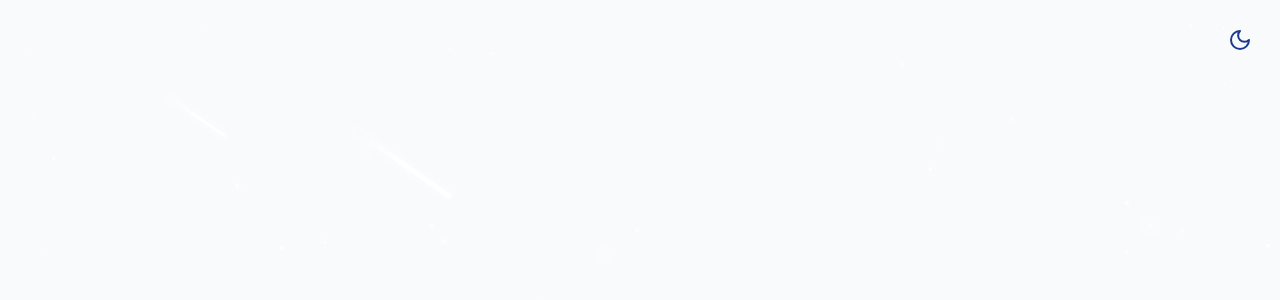
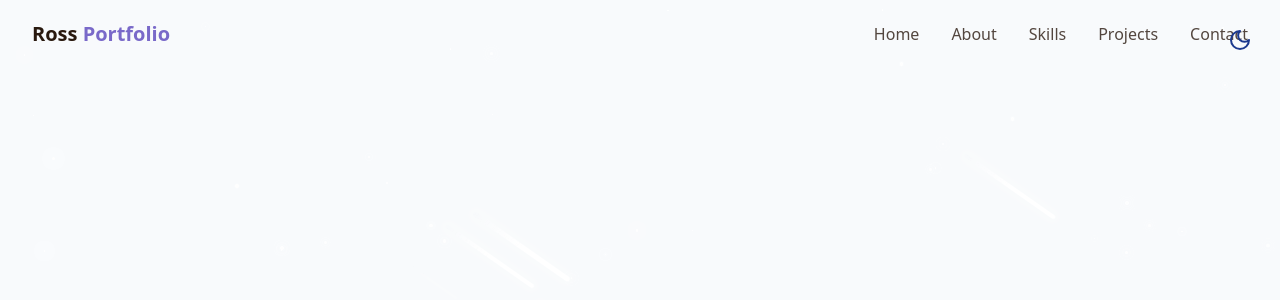
Before and after one commit to rk3026/Ross_Portfolio, a React (Vite) app in the folder ross_portfolio/: page / in a window 1280 px wide. Shown: the top 300 px of the page. Built offline with nearby package versions, Linux system fonts and the light colour scheme.

Commit message:
building navbar

```diff
--- /dev/null
+++ b/ross_portfolio/src/components/NavBar.jsx
@@ -0,0 +1,67 @@
+import {cn} from "@/lib/utils"
+import { useEffect, useState } from "react";
+
+const navItems = [
+    {name: "Home", href: "#hero"},
+    {name: "About", href: "#about"},
+    {name: "Skills", href: "#skills"},
+    {name: "Projects", href: "#projects"},
+    {name: "Contact", href: "#contact"},
+
+]
+
+export const NavBar = () => {
+    const [isScrolled, setIsScrolled] = useState(false);
+    const [isMenuOpen, setIsMenuOpen] = useState(false);
+
+    useEffect(() => {
+        const handleScroll = () => {
+            setIsScrolled(window.screenY > 10)
+        }
+
+        window.addEventListener("scroll", handleScroll);
+    }, [])
+
+    return (
+    <nav
+    className={cn(
+        "fixed w-full z-40 transition-all duration-300",
+        isScrolled ? "py-3 bg-background/80 backdrop-blur-md shadow xs" : "py-5"
+    )}>
+        <div className="container flex items-center justify-between">
+            <a className="text-xl font-bold text-primary flex items-center" href="#hero">
+                <span className="relative z-10">
+                    <span className="text-glow text-foreground"> Ross </span>{" "}
+                    Portfolio
+                </span>
+            </a>
+
+            {/* Desktop Nav */}
+            <div className="hidden md:flex space-x-8">
+                {navItems.map((item, key) => (
+                    <a key={key} href={item.href} className="text-foreground/80 hover:text-primary transition-colors duration-300">
+                        {item.name}
+                    </a>
+                ))}
+            </div>
+
+            {/* Mobile Nav */}
+            <div className={cn("fixed inset-0 bg-background/95 backdrop-blur-md z-40 flex flex-col items-center justify-center",
+                "transition-all duration-300 md:hidden",
+                isMenuOpen
+                ? "opacity-100 pointer-events-auto"
+                : "opacity-0 pointer-events-none"
+            )}>
+                <div className="hidden md:flex space-x-8">
+                    {navItems.map((item, key) => (
+                        <a key={key} href={item.href} className="text-foreground/80 hover:text-primary transition-colors duration-300">
+                            {item.name}
+                        </a>
+                    ))}
+                </div>
+            </div>
+
+        </div>
+    </nav>
+    )
+}
--- a/ross_portfolio/src/pages/Home.jsx
+++ b/ross_portfolio/src/pages/Home.jsx
@@ -1,3 +1,4 @@
+import { NavBar } from "@/components/NavBar";
 import { ThemeToggle } from "../components/ThemeToggle";
 import { StarBackground } from "@/components/StarBackground";
 
@@ -10,6 +11,7 @@
         {/* Background Effects */}
         <StarBackground />
         {/* NavBar */}
+        <NavBar />
 
         {/* Main Content */}
 
```
